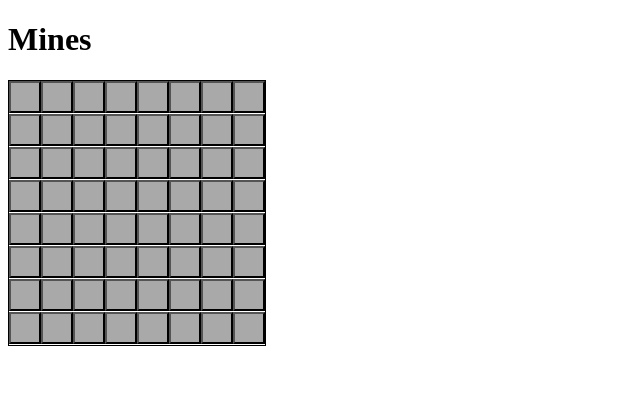
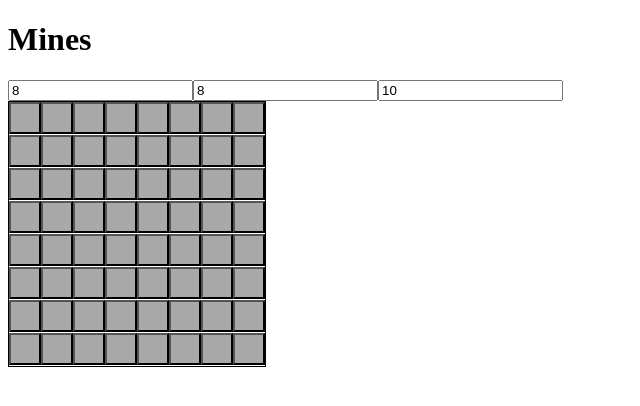
Before and after one commit to wfriesen/mines, a React app: page / in a window 1280 px wide. Shown: the top 406 px of the page, without its empty margins (0-640 px from the left). Built offline with nearby package versions, Linux system fonts and the light colour scheme.

Commit message:
Added inputs to change field size and amount of mines

```diff
--- a/src/index.jsx
+++ b/src/index.jsx
@@ -113,10 +113,49 @@ class App extends Component {
     });
   }
 
+  changeHeight(new_height) {
+    const height = parseInt(new_height);
+    if ( !isNaN(height) ) {
+      const field = this.generateField(height, this.state.width, this.state.mine_count);
+      this.setState({ height, field });
+    }
+  }
+
+  changeWidth(new_width) {
+    const width = parseInt(new_width);
+    if ( !isNaN(width) ) {
+      const field = this.generateField(this.state.height, width, this.state.mine_count);
+      this.setState({ width, field });
+    }
+  }
+
+  changeMineCount(new_mine_count) {
+    const mine_count = parseInt(new_mine_count);
+    if ( !isNaN(mine_count) ) {
+      const field = this.generateField(this.state.height, this.state.width, mine_count);
+      this.setState({ mine_count, field });
+    }
+  }
+
   render() {
     return (
       <div>
         <h1 onClick={() => this.restart()}>Mines</h1>
+        <input
+          type="text"
+          value={this.state.height}
+          onChange={(e) => this.changeHeight(e.target.value)}
+        />
+        <input
+          type="text"
+          value={this.state.width}
+          onChange={(e) => this.changeWidth(e.target.value)}
+        />
+        <input
+          type="text"
+          value={this.state.mine_count}
+          onChange={(e) => this.changeMineCount(e.target.value)}
+        />
         <MineField
           height={this.state.height}
           width={this.state.width}
```
